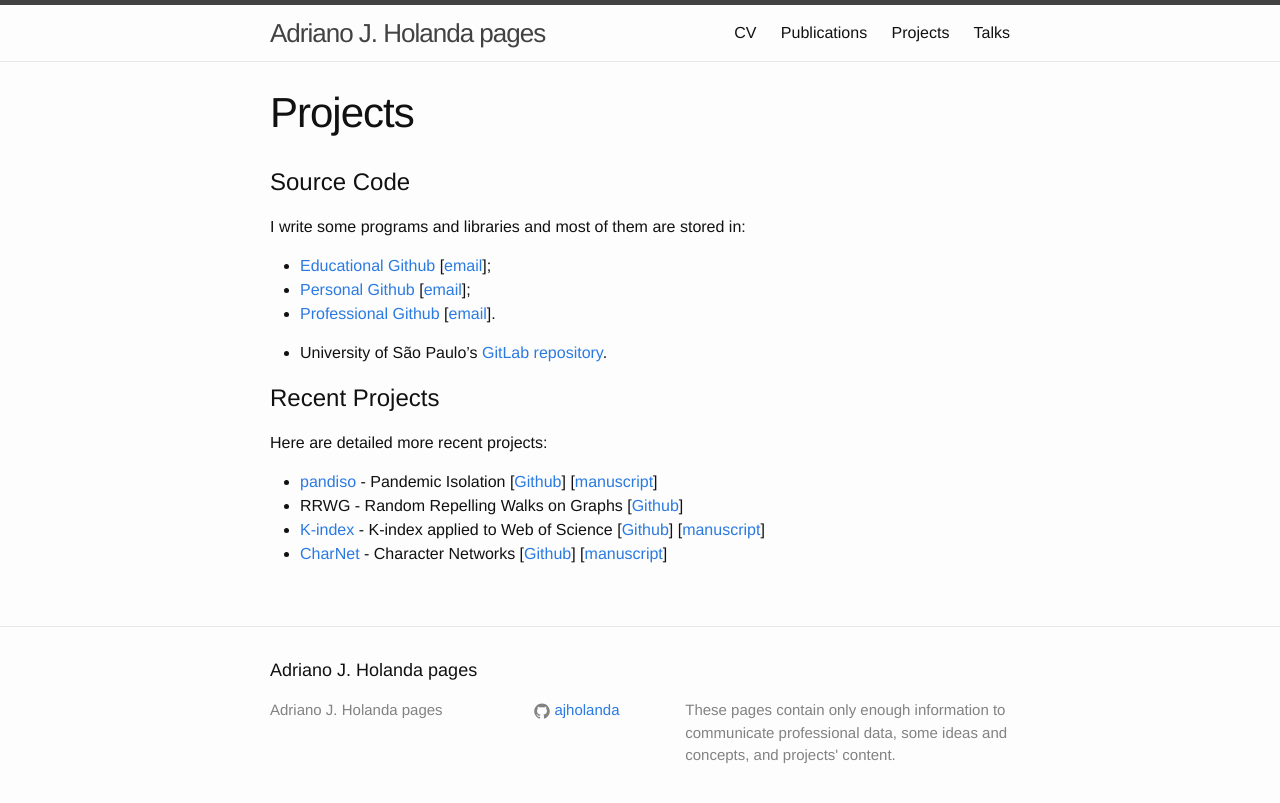
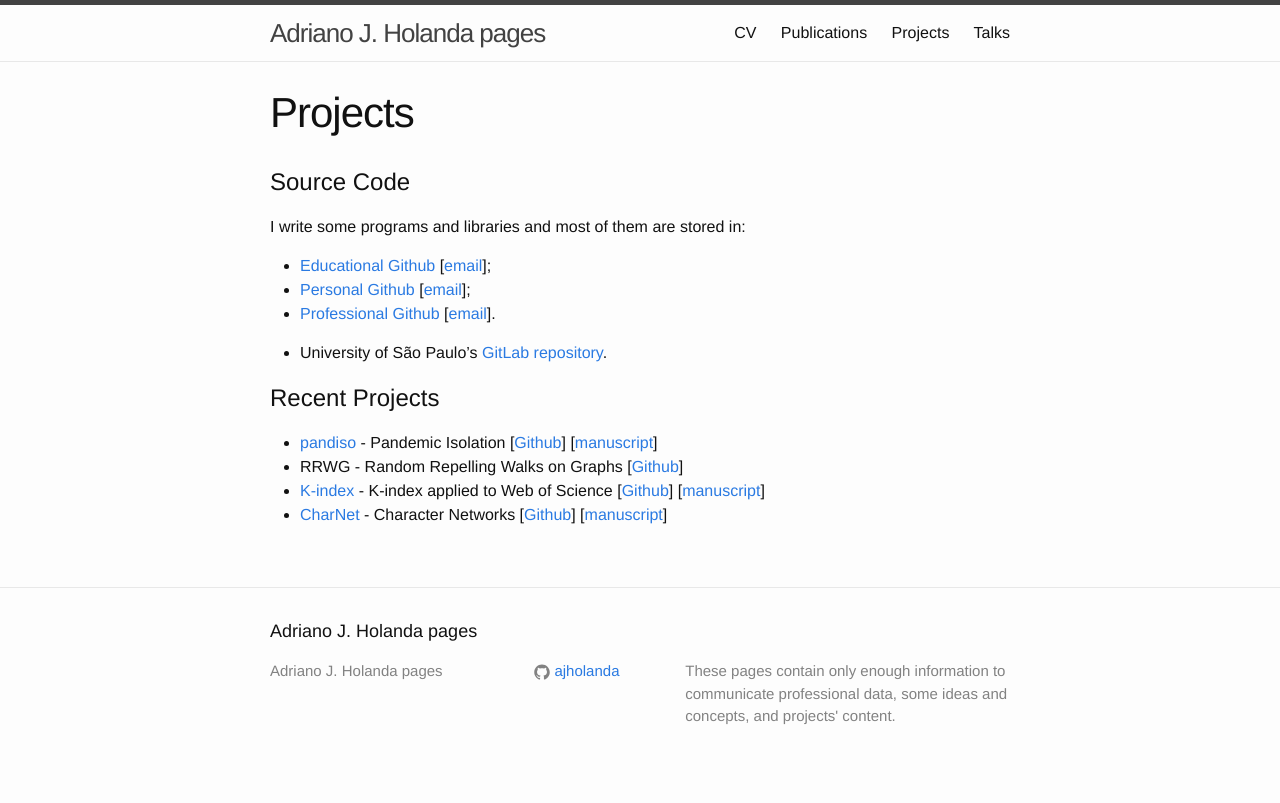
Before and after one commit to ajholanda/ajholanda.github.io, a Jekyll site: the page built from projects.md, in a window 1280 px wide. Shown: the top 803 px of the page. Built offline with Jekyll 4.4.1, drawn with Linux system fonts in a browser that asks for light colours.

Commit message:
remove text before projects list

```diff
--- a/projects.md
+++ b/projects.md
@@ -16,8 +16,6 @@ I write some programs and libraries and most of them are stored in:
 
 # Recent Projects
 
-Here are detailed more recent projects:
-
 - [pandiso](/pandiso/) - Pandemic Isolation [[Github](https://github.com/aholanda/pandiso)] [[manuscript](http://arxiv.org/abs/2109.11518)]
 - RRWG - Random Repelling Walks on Graphs [[Github](https://github.com/aholanda/rrwg)]
 - [K-index](https://github.com/aholanda/k-index/blob/master/k-index.pdf) - K-index applied to Web of Science [[Github](https://github.com/aholanda/k-index)] [[manuscript](https://arxiv.org/abs/1910.02369)]
```
